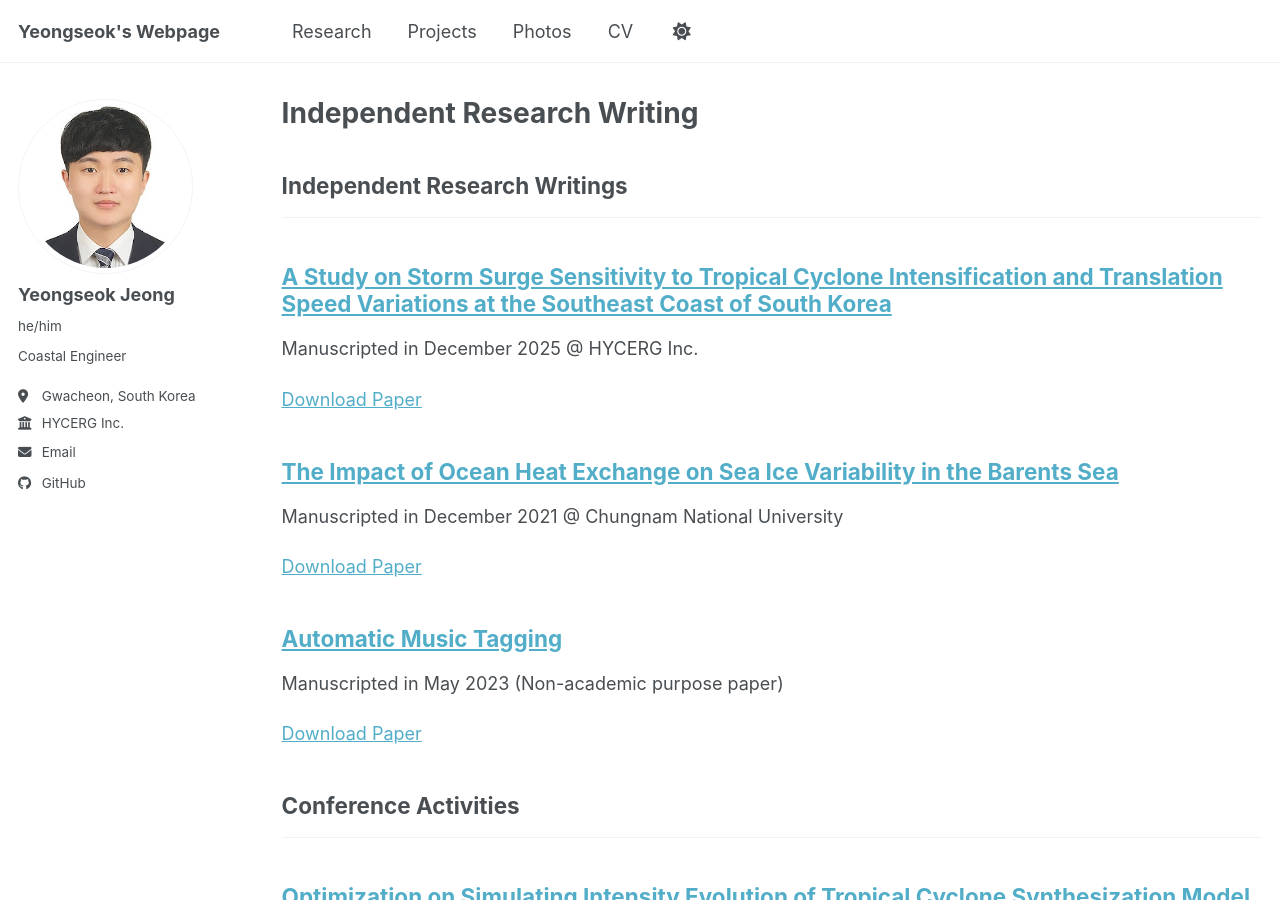
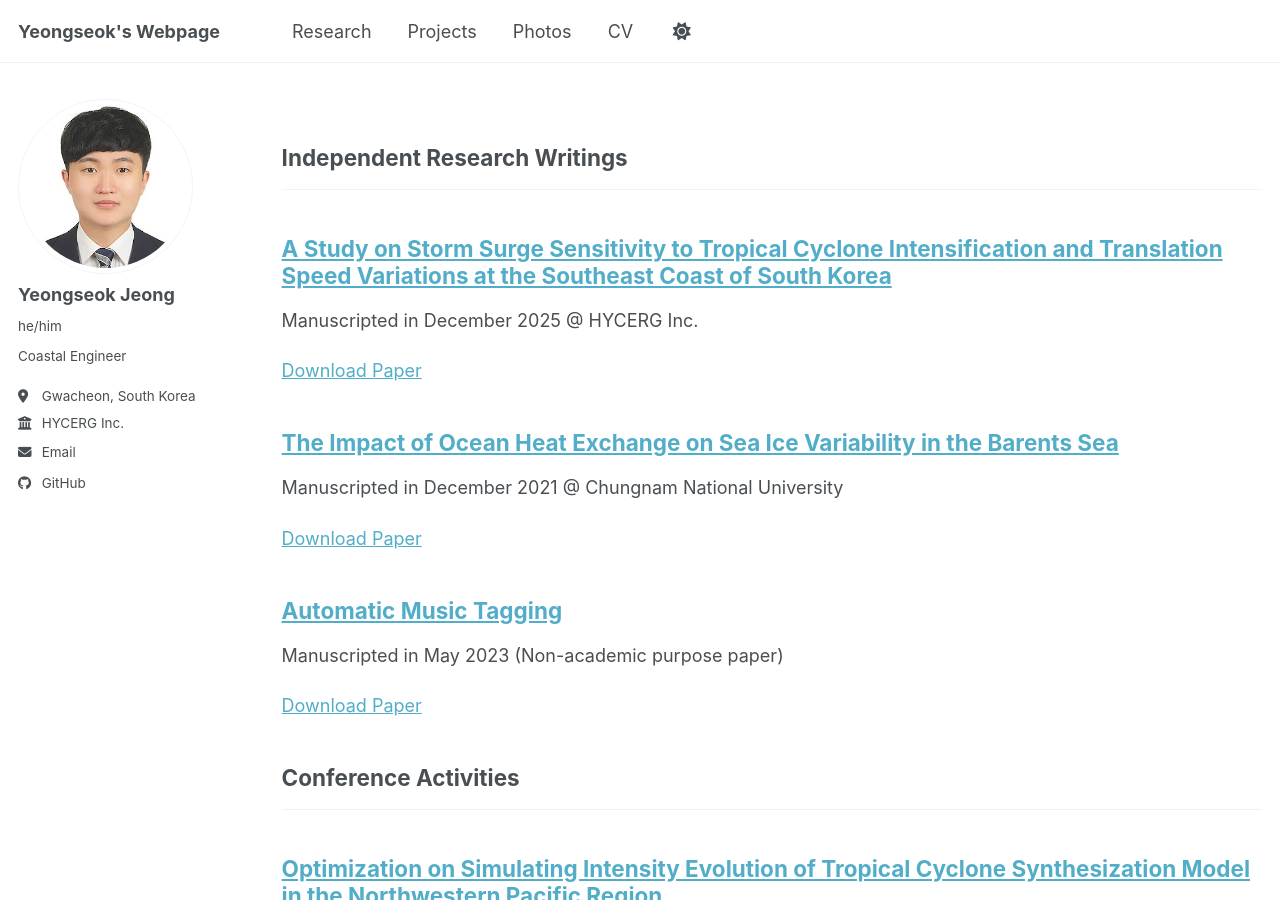
Before and after one commit to yjeongteddy/yjeongteddy.github.io, a Jekyll site: the page built from _pages/publications.html, in a window 1280 px wide and 900 px high. Built offline with Jekyll 4.4.1, drawn with Linux system fonts in a browser that asks for light colours; a script bundle is joined from its source files by our own code; library files that are not in the unit come from our copies.

Commit message:
Update publications.html

```diff
--- a/_pages/publications.html
+++ b/_pages/publications.html
@@ -1,6 +1,6 @@
 ---
 layout: archive
-title: "Independent Research Writing"
+title: ""
 permalink: /Research/
 author_profile: true
 ---
```
